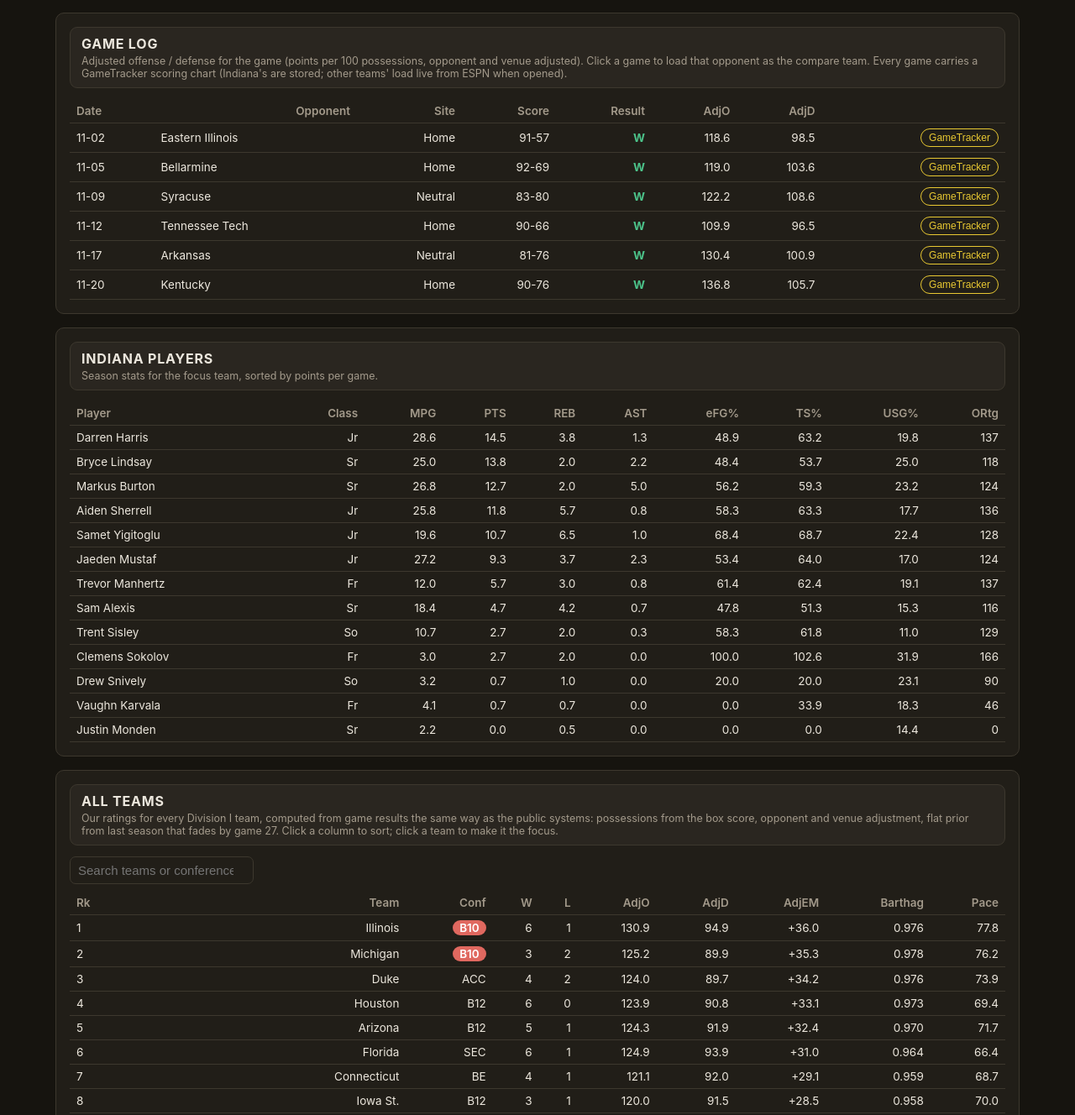
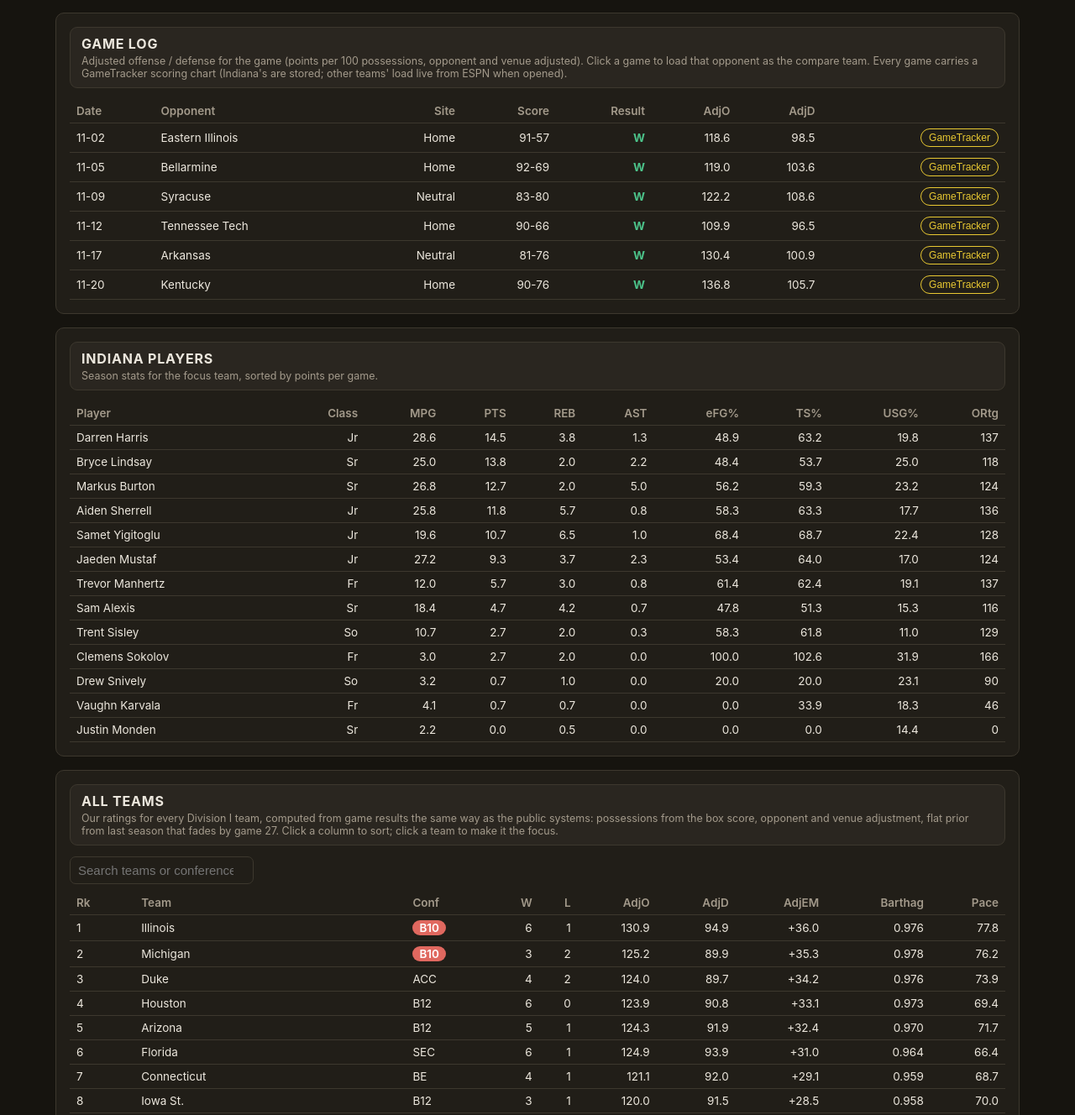
Before and after one commit to daboodah-oss/hoops-report, a plain HTML site: page index.html in a window 1280 px wide. Shown: the part 668-1996 px from the top of the page at 84% size. Drawn offline with Linux system fonts and the light colour scheme.

Commit message:
page: left-align text columns (Opponent, Team, Conf) with their headers

```diff
--- a/index.html
+++ b/index.html
@@ -34,6 +34,7 @@
   table{border-collapse:collapse;width:100%;font-size:13.5px}
   th,td{padding:6px 8px;text-align:right;border-bottom:1px solid var(--border);white-space:nowrap}
   th:first-child,td:first-child{text-align:left}
+  th.l,td.l{text-align:left}
   th{cursor:pointer;user-select:none;color:var(--muted);font-weight:600}
   tbody tr{cursor:pointer}
   tbody tr:hover{background:var(--surface2)}
@@ -95,7 +96,7 @@
     <div class="sec-head"><h2>Game log</h2>
     <p class="hint">Adjusted offense / defense for the game (points per 100 possessions, opponent and venue adjusted). Click a game to load that opponent as the compare team. Every game carries a GameTracker scoring chart (Indiana's are stored; other teams' load live from ESPN when opened).</p></div>
     <div class="scroll"><table id="logTable">
-      <thead><tr><th>Date</th><th>Opponent</th><th>Site</th><th>Score</th><th>Result</th><th>AdjO</th><th>AdjD</th><th></th></tr></thead>
+      <thead><tr><th>Date</th><th class="l">Opponent</th><th>Site</th><th>Score</th><th>Result</th><th>AdjO</th><th>AdjD</th><th></th></tr></thead>
       <tbody></tbody>
     </table></div>
   </section>
@@ -115,7 +116,7 @@
     <div class="controls"><input type="search" id="teamSearch" placeholder="Search teams or conferences…"></div>
     <div class="scroll"><table id="ratingsTable">
       <thead><tr>
-        <th data-k="rank">Rk</th><th data-k="team">Team</th><th data-k="conf">Conf</th>
+        <th data-k="rank">Rk</th><th data-k="team" class="l">Team</th><th data-k="conf" class="l">Conf</th>
         <th data-k="W">W</th><th data-k="L">L</th>
         <th data-k="AdjOE">AdjO</th><th data-k="AdjDE">AdjD</th><th data-k="AdjEM">AdjEM</th>
         <th data-k="Barthag">Barthag</th><th data-k="pace">Pace</th>
@@ -286,7 +287,7 @@ function renderLog(fg){
     const cand = state.focus==="Indiana" ? Object.values(state.gtIndex).find(x=>x.date===g.date) : null;
     if(cand) gtBtn = `<button class="gt gtb" data-gt="${cand.id}">GameTracker</button>`;
     else gtBtn = `<button class="gt gtb" data-live="${i}">GameTracker</button>`;
-    return `<tr data-i="${i}"><td>${g.date.slice(5)}</td><td style="text-align:left">${g.opp}</td><td>${site}</td>` +
+    return `<tr data-i="${i}"><td>${g.date.slice(5)}</td><td class="l">${g.opp}</td><td>${site}</td>` +
       `<td>${g.pts}-${g.allowed}</td><td class="${w?'win':'loss'}">${w?'W':'L'}</td>` +
       `<td>${fmt(g.adj_oe)}</td><td>${fmt(g.adj_de)}</td><td>${gtBtn}</td></tr>` +
       `<tr class="gt-row" id="gtrow-${i}" style="display:none"><td colspan="8"><div id="gtchart-${i}"></div></td></tr>`;
@@ -491,7 +492,7 @@ function renderRatings(){
     return state.sortDir * (va - vb);
   });
   document.querySelector("#ratingsTable tbody").innerHTML = rows.map(r=>
-    `<tr data-team="${r.team}" class="${r.team===state.focus?'focus':''}"><td>${r.rank}</td><td>${r.team}</td><td>${confPill(r.conf)}</td>` +
+    `<tr data-team="${r.team}" class="${r.team===state.focus?'focus':''}"><td>${r.rank}</td><td class="l">${r.team}</td><td class="l">${confPill(r.conf)}</td>` +
     `<td>${r.W}</td><td>${r.L}</td><td>${fmt(r.AdjOE)}</td><td>${fmt(r.AdjDE)}</td><td>${sgn(r.AdjEM)}</td>` +
     `<td>${fmt(r.Barthag,3)}</td><td>${fmt(r.pace)}</td></tr>`).join("");
   document.querySelectorAll("#ratingsTable tbody tr").forEach(tr=>
```
